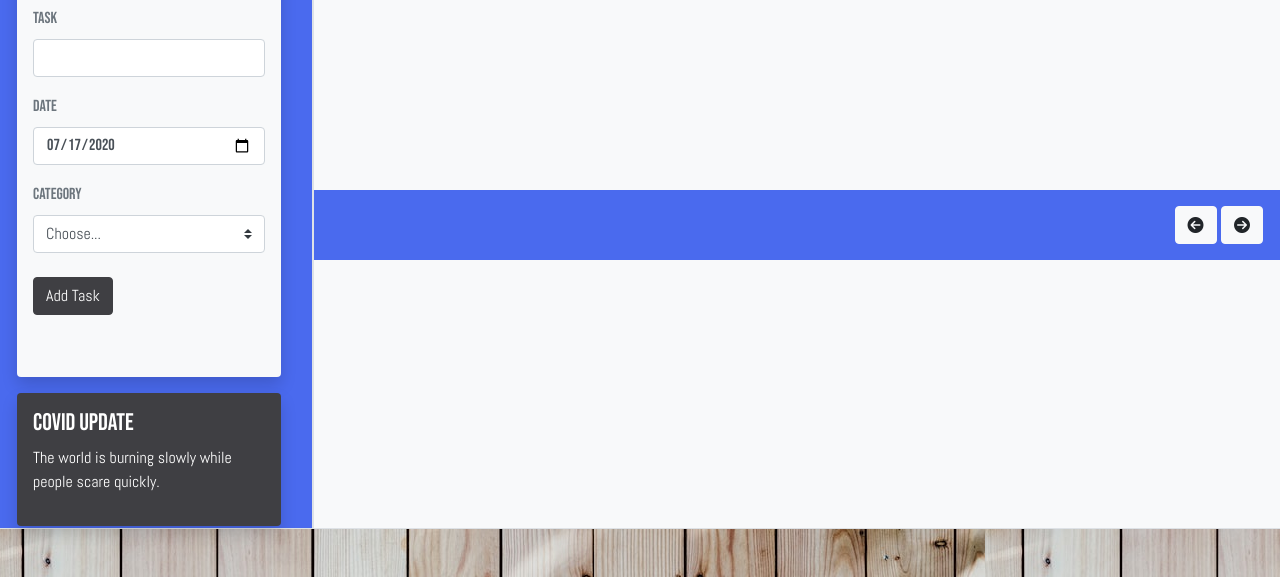
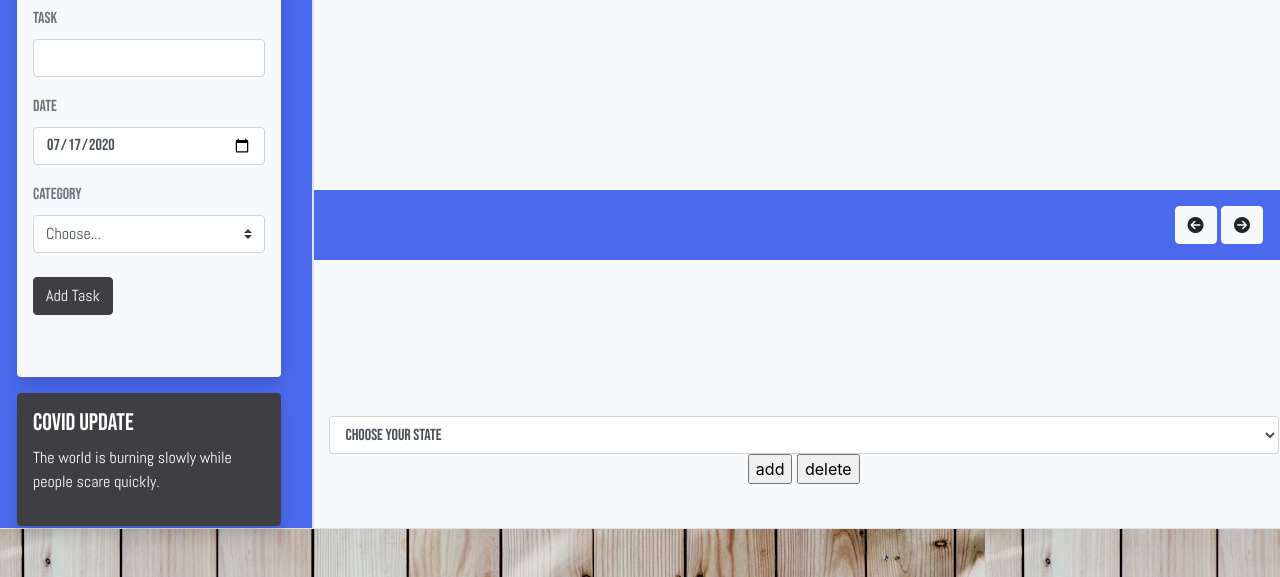
Before and after one commit to rrsalerno21/project-2, a website: page mockup-plan/html-mock.html in a window 1280 px wide. Shown: the part 386-963 px from the top of the page. Drawn offline with nearby package versions, Linux system fonts and the light colour scheme; files that its build step writes are made by us from their sources; no server answers; files whose address does not match are found by name.

Commit message:
add charts library

```diff
--- a/mockup-plan/html-mock.html
+++ b/mockup-plan/html-mock.html
@@ -12,6 +12,7 @@
     <script src="https://code.jquery.com/jquery-3.5.1.js"
         integrity="sha256-QWo7LDvxbWT2tbbQ97B53yJnYU3WhH/C8ycbRAkjPDc=" crossorigin="anonymous"></script>
     <script src="https://kit.fontawesome.com/793ed79a3c.js" crossorigin="anonymous"></script>
+    <script src="js/chart.js"></script>
     <title>Forget Me Not: The To-Do App</title>
 </head>
 
@@ -152,57 +153,68 @@
                 </div>
 
 
-                <div class="row h-50 mt-3 d-none">
-                    <div class="col border align-right">
-                        <p>
-                            SUN<br>
-                            <small>28</small>
-                        </p>
-
+                <div class="chart-container">
+                    <canvas id="Chart"></canvas>
+                    <div class="searh-txt">
+                      <select class="form-control" id="state" name="state">
+                        <option value="" selected disabled>Choose Your State</option>
+                        <option value="ak">Alaska</option>
+                        <option value="al">Alabama</option>
+                        <option value="ar">Arkansas</option>
+                        <option value="az">Arizona</option>
+                        <option value="ca">California</option>
+                        <option value="co">Colorado</option>
+                        <option value="ct">Connecticut</option>
+                        <option value="dc">District of Columbia</option>
+                        <option value="de">Delaware</option>
+                        <option value="fl">Florida</option>
+                        <option value="ga">Georgia</option>
+                        <option value="hi">Hawaii</option>
+                        <option value="ia">Iowa</option>
+                        <option value="id">Idaho</option>
+                        <option value="il">Illinois</option>
+                        <option value="in">Indiana</option>
+                        <option value="ks">Kansas</option>
+                        <option value="ky">Kentucky</option>
+                        <option value="la">Louisiana</option>
+                        <option value="ma">Massachusetts</option>
+                        <option value="md">Maryland</option>
+                        <option value="me">Maine</option>
+                        <option value="mi">Michigan</option>
+                        <option value="mn">Minnesota</option>
+                        <option value="mo">Missouri</option>
+                        <option value="ms">Mississippi</option>
+                        <option value="mt">Montana</option>
+                        <option value="nc">North Carolina</option>
+                        <option value="nd">North Dakota</option>
+                        <option value="ne">Nebraska</option>
+                        <option value="nh">New Hampshire</option>
+                        <option value="nj">New Jersey</option>
+                        <option value="nm">New Mexico</option>
+                        <option value="nv">Nevada</option>
+                        <option value="ny">New York</option>
+                        <option value="oh">Ohio</option>
+                        <option value="ok">Oklahoma</option>
+                        <option value="or">Oregon</option>
+                        <option value="pa">Pennsylvania</option>
+                        <option value="pr">Puerto Rico</option>
+                        <option value="ri">Rhode Island</option>
+                        <option value="sc">South Carolina</option>
+                        <option value="sd">South Dakota</option>
+                        <option value="tn">Tennessee</option>
+                        <option value="tx">Texas</option>
+                        <option value="ut">Utah</option>
+                        <option value="va">Virginia</option>
+                        <option value="vt">Vermont</option>
+                        <option value="wa">Washington</option>
+                        <option value="wi">Wisconsin</option>
+                        <option value="wv">West Virginia</option>
+                        <option value="wy">Wyoming</option>
+                      </select>
+                      <input type="submit" id ="search" value="add">
+                      <input type="submit" id ="delete" value="delete">
                     </div>
-
-                    <div class="col border">
-                        <p>
-                            MON<br>
-                            <small>29</small>
-                        </p>
-                    </div>
-
-                    <div class="col border">
-                        <p>
-                            TUE<br>
-                            <small>30</small>
-                        </p>
-                    </div>
-
-                    <div class="col border">
-                        <p>
-                            WED<br>
-                            <small>Jul 1</small>
-                        </p>
-                    </div>
-
-                    <div class="col border">
-                        <p>
-                            THU<br>
-                            <small>2</small>
-                        </p>
-                    </div>
-
-                    <div class="col border">
-                        <p>
-                            FRI<br>
-                            <small>3</small>
-                        </p>
-                    </div>
-
-                    <div class="col border">
-                        <p>
-                            SAT<br>
-                            <small>4</small>
-                        </p>
-                    </div>
-                </div>
+                  </div>
 
             </div>
         </div>
--- a/public/stylesheets/style.css
+++ b/public/stylesheets/style.css
@@ -46,15 +46,3 @@ th {
 .navbar-default {
   background-image: url("/bgw.jpg");
 }
-
-/*chart css*/
-canvas {
-  border: 1px dotted red;
-}
-
-.chart-container {
-  position: relative;
-  margin: auto;
-  height: 80vh;
-  width: 80vw;
-}
```
Also changed, not shown: public/js/chart.js (+3 -5 lines), public/members.html (+3 -3 lines).
